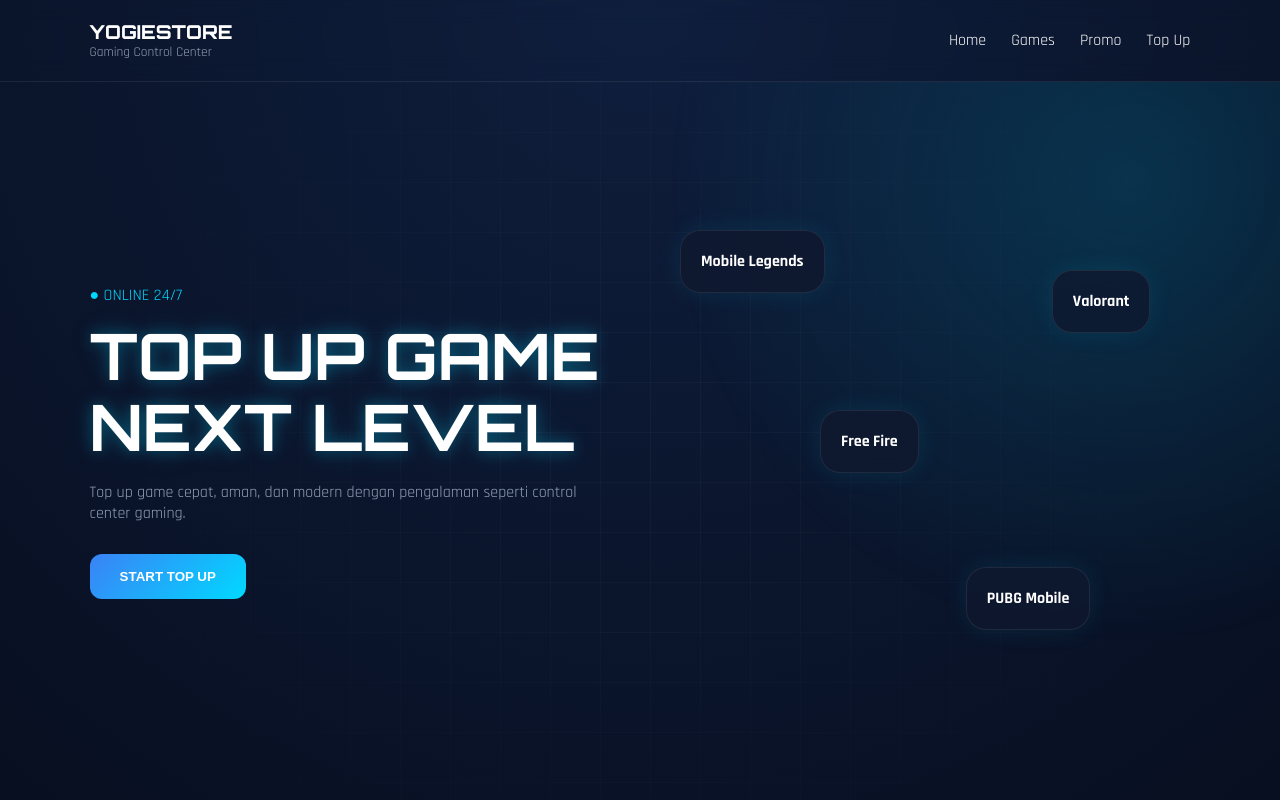
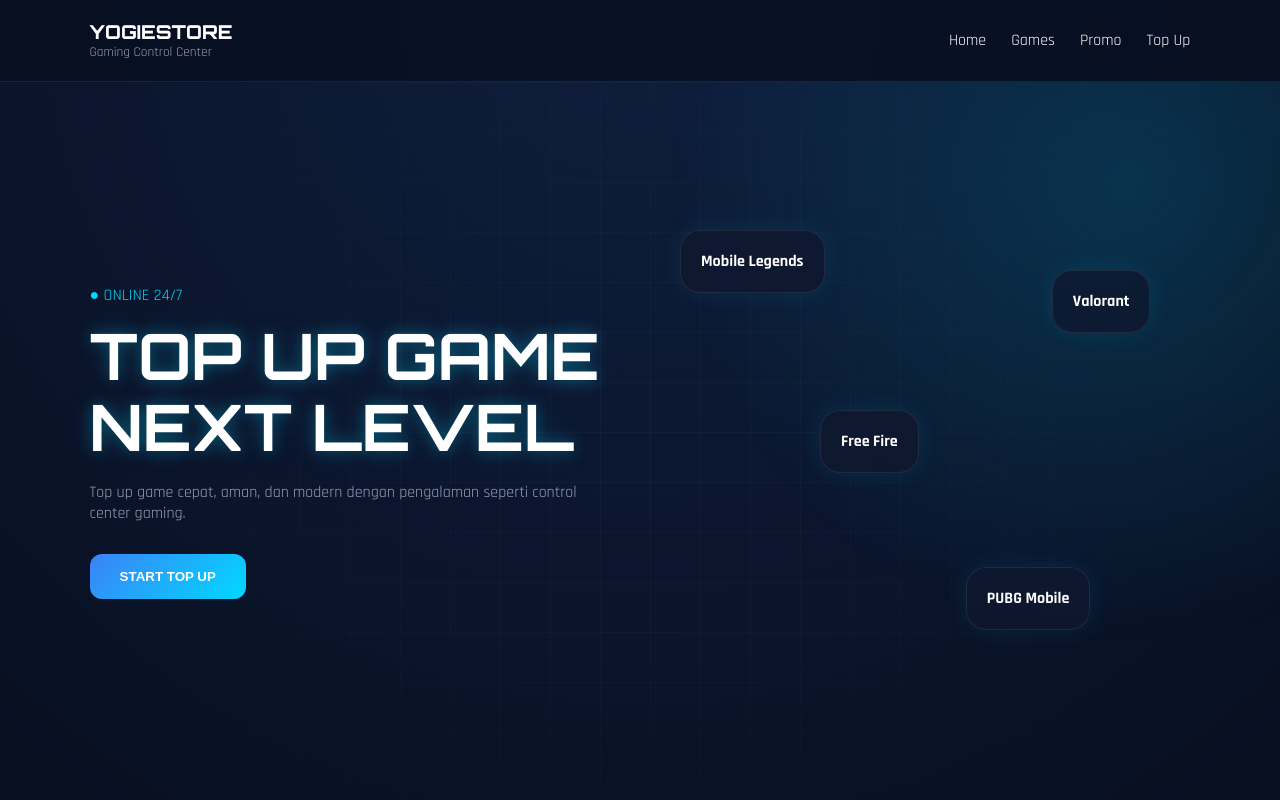
Before and after one commit to yogiefernando14/yogie-topup, a plain HTML site: page index.html in a window 1280 px wide. Shown: the top 800 px of the page. Drawn offline with Linux system fonts and the light colour scheme.

Commit message:
Update style.css

```diff
--- a/style.css
+++ b/style.css
@@ -50,7 +50,8 @@ body{
 
   position:sticky;
   top:0;
-
+background:
+rgba(7,13,29,.65);
   backdrop-filter:blur(12px);
 
   border-bottom:1px solid var(--border);
```
